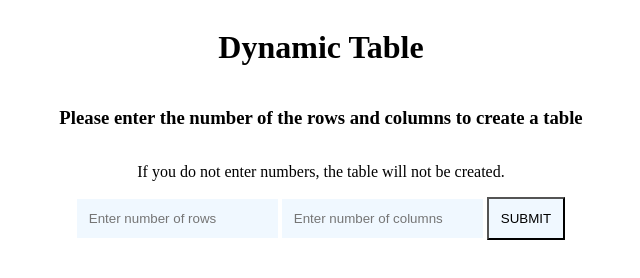
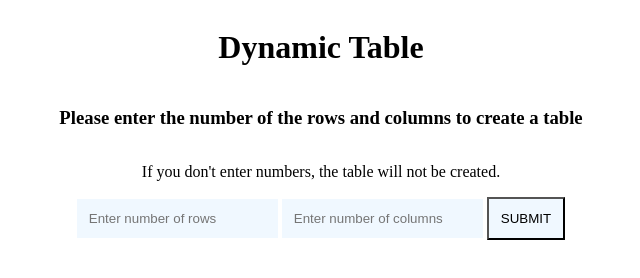
Before and after one commit to StojanovIvann/JSHomeworks, a plain HTML site: page Class06/index.html in a window 1280 px wide. Shown: the full height of the page, 319-959 px from the left. Drawn offline with Linux system fonts and the light colour scheme.

Commit message:
Homework

```diff
--- a/Class06/index.html
+++ b/Class06/index.html
@@ -11,7 +11,7 @@
     <div class="mainDiv">
      <h1>Dynamic Table </h1>
      <h3 >Please enter the number of the rows and columns to create a table </h3>
-     <p class="paragraph">If you do not enter numbers, the table will not be created.</p>
+     <p class="paragraph">If you don't enter numbers, the table will not be created.</p>
   <div>
    <input type="text" id="rows" placeholder="Enter number of rows" required>
    <input type="text" id="columns" placeholder="Enter number of columns" required>
```
